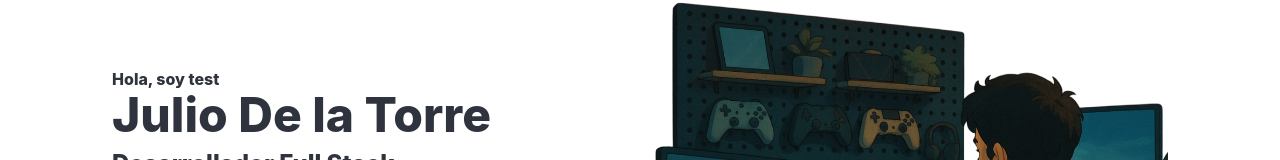
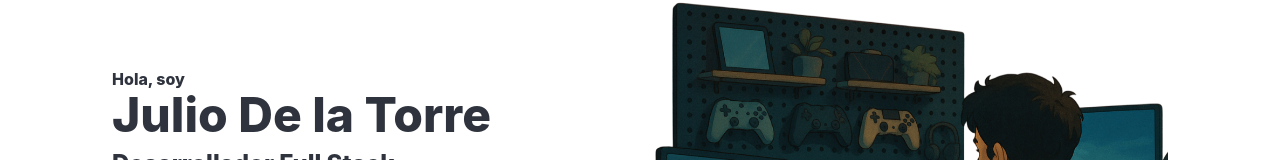
Before and after one commit to julioht80/portafolio, a React (Create React App) app: page / in a window 1280 px wide. Shown: the part 151-311 px from the top of the page. Built offline with nearby package versions, Linux system fonts and the light colour scheme; a web font is replaced by a local one.

Commit message:
correcion enrutamiento git pages

```diff
--- a/src/App.js
+++ b/src/App.js
@@ -1,12 +1,14 @@
 import './App.css';
 import { useState } from 'react';
-import { BrowserRouter as Router, Route, Routes } from 'react-router-dom';
+import { BrowserRouter as BrowserRouter, Route, Routes } from 'react-router-dom';
 import Layout from './shared/pages/Layout/Layout.js';
 import About from './about/pages/About.js';
 import Home from './home/pages/Home.js';
 import Cv from './cv/pages/Cv.js';
 import Portfolio from './portfolio/pages/Portfolio.js';
 import Skills from './skills/pages/skills.js';
+
+const basename = process.env.NODE_ENV === 'production' ? '/portafolio' : '/';
 
 
 function App() {
@@ -15,7 +17,7 @@ function App() {
 
 
   return (
-    <Router>
+    <BrowserRouter basename={basename}>
       <Routes>
         <Route path="/" element={<Layout tap={tap} setTap={setTap}/>}>
           <Route index element={<Home />} />
@@ -27,7 +29,7 @@ function App() {
           <Route path="*" element={<Home />} />
         </Route>
       </Routes>
-    </Router>
+    </BrowserRouter>
   );
 }
 
--- a/src/home/pages/Home.js
+++ b/src/home/pages/Home.js
@@ -12,7 +12,7 @@ export default function Home() {
                     <div className="columns">
                         <div className="column is-full-mobile is-half-tablet is-half-desktop is-flex is-align-items-center">
                             <div className="j-home-about">
-                                <p className='title is-6 mb-0'>Hola, soy test</p>
+                                <p className='title is-6 mb-0'>Hola, soy</p>
                                 <h3 className="title is-1 mb-2">Julio De la Torre</h3>
                                 <h3 className="title is-4">
                                     <Writing
```
